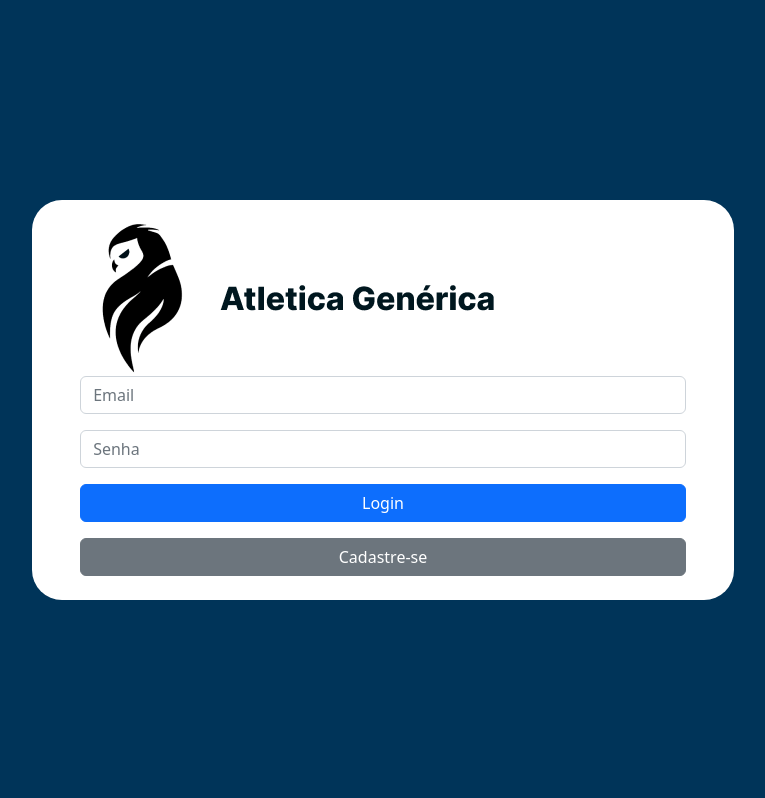
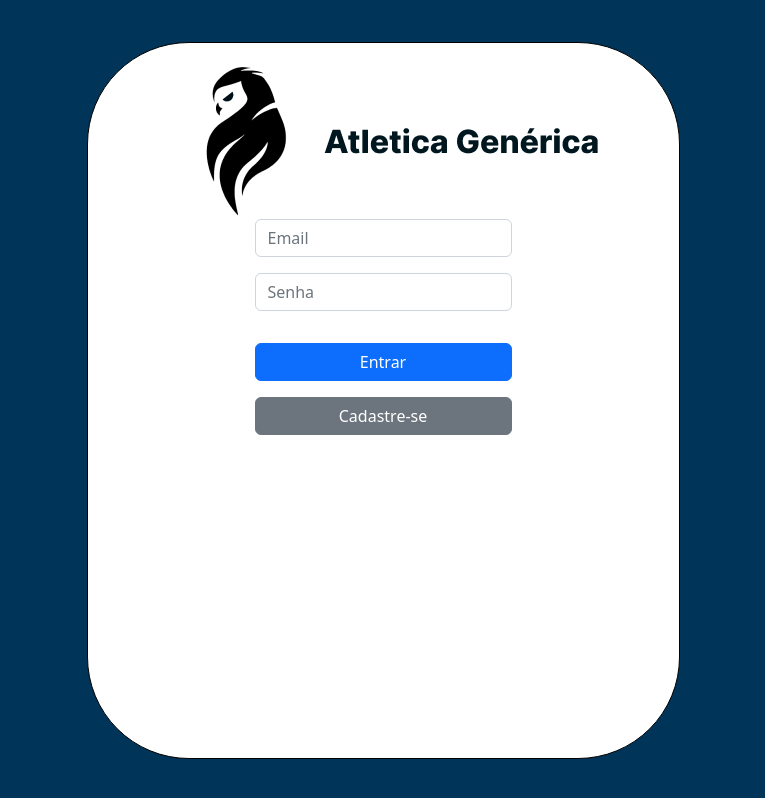
Before and after one commit to arthurj-alves/FrontPS-CPE, a React (Create React App) app in the folder pagina-atletica/: page /login in a window 1280 px wide. Shown: the whole page, without its empty margins (257-1022 px from the left). Built offline with nearby package versions, Linux system fonts and the light colour scheme.

Commit message:
modifica login

```diff
--- a/pagina-atletica/src/Pages/Login/Login.css
+++ b/pagina-atletica/src/Pages/Login/Login.css
@@ -1,11 +1,14 @@
 .container{
     display: flex;
     flex-direction: column;
-    max-width: 423px;
+    max-width: 593px;
+    align-items: center;
     flex-grow: 1;
     width: 100%;
 }
+.logo{
 
+}
 .base{
     height: 100vh;
     display: grid;
@@ -23,9 +26,17 @@
 }
 
 .loginbox{
+
     border-radius: 30px;
     background: #FFFF;
     padding: 20px;
-    width: 54.82vw;
-    height: 50vh;
+    width: 593px;
+    height: 717px;
+    left: 663px;
+    top: 105px;
+
+background: #FFFFFF;
+border: 1px solid #000000;
+border-radius: 102px;
+
 }
--- a/pagina-atletica/src/Pages/Login/Login.js
+++ b/pagina-atletica/src/Pages/Login/Login.js
@@ -12,6 +12,7 @@ function Login() {
           <div className="logo">
             <img src="/images/Logo_Atletica.png" alt="Logo" />
             <img src="/images/Atletica_Generica.png" alt="Atlética Genérica" />
+
           </div>
             <Form className="inputs">
               <Form.Group className="mb-3" controlId="formBasicEmail">
@@ -21,8 +22,8 @@ function Login() {
               <Form.Group className="mb-3" controlId="formBasicPassword">
                 <Form.Control type="password" placeholder="Senha" />
               </Form.Group>
-
-              <Button variant="primary">Login</Button>{' '}
+              <p></p>
+              <Button variant="primary">Entrar</Button>{' '}
               <p></p>
               <Button variant="secondary">Cadastre-se</Button>{' '}
             </Form>
```
